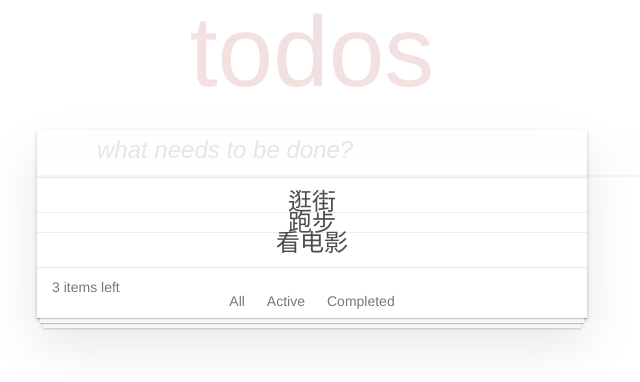
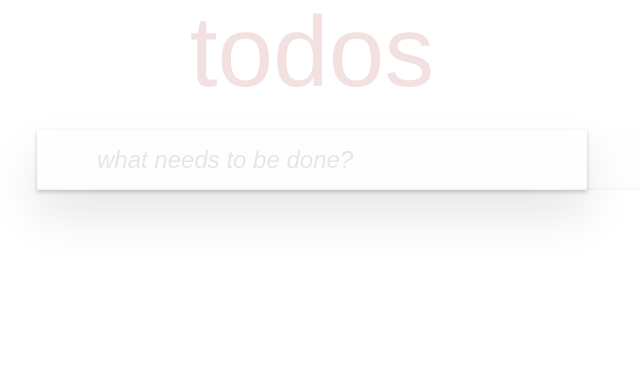
Before and after one commit to fengxinhou/TodoList, a React (Create React App) app: page / in a window 1280 px wide. Shown: the top 382 px of the page, without its empty margins (328-968 px from the left). Built offline with nearby package versions, Linux system fonts and the light colour scheme.

Commit message:
extract the header component and complete the task adding task

```diff
--- a/src/App.js
+++ b/src/App.js
@@ -1,10 +1,10 @@
 import "./App.css";
-import TodoList from "./pages/TodoList";
+import TodoApp from "./pages/TodoApp";
 
 function App() {
   return (
     <div className="App">
-      <TodoList />
+      <TodoApp />
     </div>
   );
 }
--- /dev/null
+++ b/src/component/header/Header.js
@@ -0,0 +1,26 @@
+import React, { useState } from "react";
+import "./header.css";
+function Header(props) {
+  const [inputText, setInputText] = useState("");
+  const { addNewTask } = props;
+  const keyPressEnter = (e) => {
+    if (e.target.value && e.keyCode === 13) {
+      addNewTask(e.target.value);
+      setInputText("");
+    }
+  };
+  return (
+    <header className="header">
+      <h1>todos</h1>
+      <input
+        className="newTodo"
+        type="text"
+        placeholder="what needs to be done?"
+        value={inputText}
+        onChange={(e) => setInputText(e.target.value)}
+        onKeyDown={keyPressEnter}
+      />
+    </header>
+  );
+}
+export default Header;
--- /dev/null
+++ b/src/component/header/header.css
@@ -0,0 +1,24 @@
+.header h1 {
+  position: absolute;
+  top: -155px;
+  width: 100%;
+  font-size: 100px;
+  font-weight: 100;
+  text-align: center;
+  color: rgba(175, 47, 47, 0.15);
+  text-rendering: optimizeLegibility;
+}
+.newTodo {
+  width: 100%;
+  padding: 16px 16px 16px 60px;
+  border: none;
+  outline: none;
+  font-size: 24px;
+  background: rgba(0, 0, 0, 0.003);
+  box-shadow: inset 0 -2px 1px rgba(0, 0, 0, 0.03);
+}
+.header input::placeholder {
+  font-style: italic;
+  font-size: 24px;
+  color: #e6e6e6;
+}
--- /dev/null
+++ b/src/pages/TodoApp.js
@@ -0,0 +1,53 @@
+import React, { useState } from "react";
+import "./todoApp.css";
+import Header from "../component/header/Header";
+function TodoApp() {
+  const [tasks, setTasks] = useState([]);
+  const addNewTask = (value) => {
+    if (value) {
+      const newTask = {
+        id: tasks.length,
+        content: value,
+        completed: false,
+      };
+      setTasks([...tasks, newTask]);
+    }
+  };
+  return (
+    <div className="todo_app">
+      <Header addNewTask={addNewTask} />
+      {tasks.length > 0 ? (
+        <>
+          <section className="main">
+            <ul className="todo_list">
+              {tasks.map((task, index) => {
+                return <li key={index}>{task.content}</li>;
+              })}
+            </ul>
+          </section>
+          <footer className="footer">
+            <span className="todo_count">
+              <strong>3</strong>
+              <span> </span>
+              <span>items</span>
+              <span> left</span>
+            </span>
+            <ul className="filters">
+              <li>
+                <a href="#/">All</a>
+              </li>
+              <li>
+                <a href="#/active">Active</a>
+              </li>
+              <li>
+                <a href="#/completed">Completed</a>
+              </li>
+            </ul>
+          </footer>
+        </>
+      ) : null}
+    </div>
+  );
+}
+
+export default TodoApp;
--- a/src/pages/TodoList.js
+++ /dev/null
@@ -1,40 +0,0 @@
-import React from "react";
-import "./todoList.css";
-function TodoList(props) {
-  return (
-    <div className="todo_app">
-      <header className="header">
-        <h1>todos</h1>
-        <input className="newTodo" placeholder="what needs to be done?" />
-      </header>
-      <section className="main">
-        <ul className="todo_list">
-          <li>逛街</li>
-          <li>跑步</li>
-          <li>看电影</li>
-        </ul>
-      </section>
-      <footer className="footer">
-        <span className="todo_count">
-          <strong>3</strong>
-          <span> </span>
-          <span>items</span>
-          <span> left</span>
-        </span>
-        <ul className="filters">
-          <li>
-            <a href="#/">All</a>
-          </li>
-          <li>
-            <a href="#/active">Active</a>
-          </li>
-          <li>
-            <a href="#/completed">Completed</a>
-          </li>
-        </ul>
-      </footer>
-    </div>
-  );
-}
-
-export default TodoList;
--- a/src/pages/todoList.css
+++ b/src/pages/todoApp.css
@@ -4,28 +4,7 @@
   position: relative;
   box-shadow: 0 2px 4px 0 rgb(0 0 0 / 20%), 0 25px 50px 0 rgb(0 0 0 / 10%);
 }
-.header h1 {
-  position: absolute;
-  top: -155px;
-  width: 100%;
-  font-size: 100px;
-  font-weight: 100;
-  text-align: center;
-  color: rgba(175, 47, 47, 0.15);
-  text-rendering: optimizeLegibility;
-}
-.newTodo {
-  width: 100%;
-  padding: 16px 16px 16px 60px;
-  border: none;
-  background: rgba(0, 0, 0, 0.003);
-  box-shadow: inset 0 -2px 1px rgba(0, 0, 0, 0.03);
-}
-.header input::placeholder {
-  font-style: italic;
-  font-size: 24px;
-  color: #e6e6e6;
-}
+
 .main {
   position: relative;
   z-index: 2;
@@ -34,6 +13,7 @@
 .todo_list li {
   position: relative;
   font-size: 24px;
+
   border-bottom: 1px solid #ededed;
 }
 .todo_list li:last-child {
```
